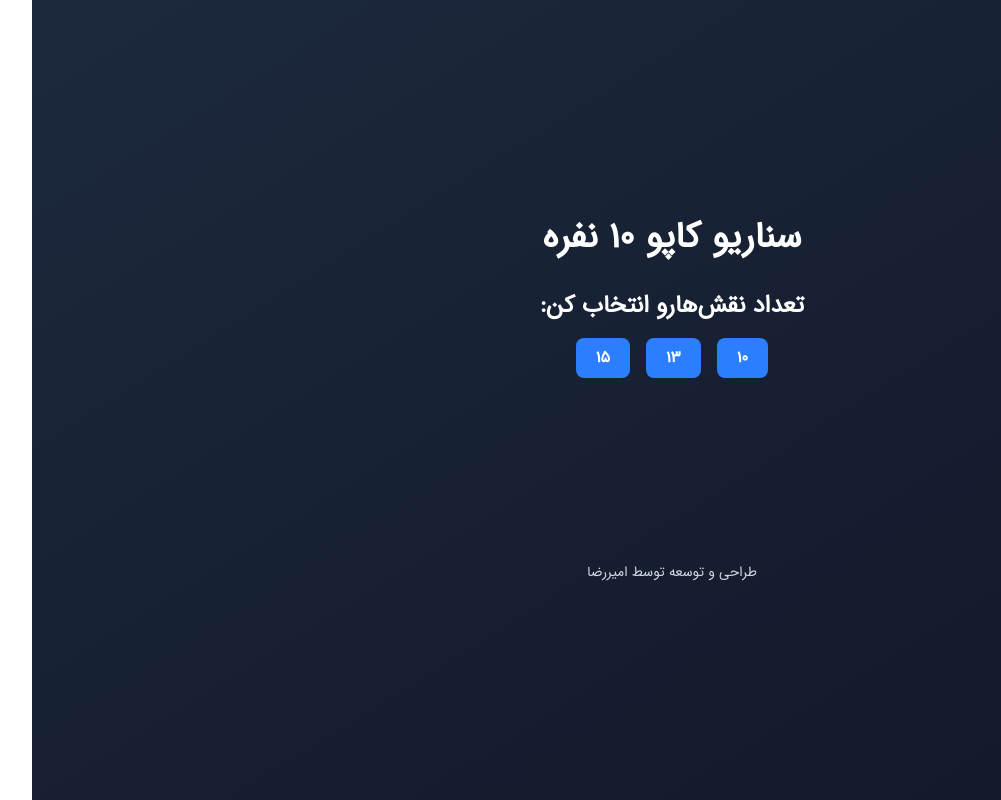
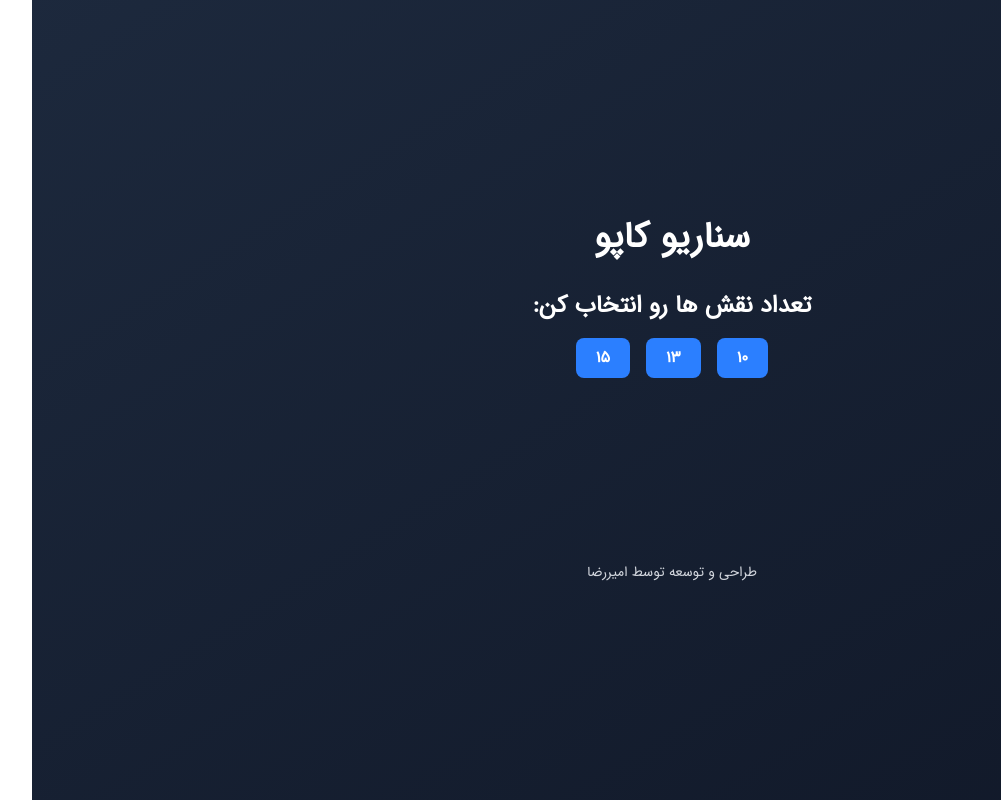
Before and after one commit to amirreza-dev/capo, a Next.js app: page / in a window 1280 px wide. Shown: the whole page, without its empty margins (87-1088 px from the left). Built offline with nearby package versions, Linux system fonts and the light colour scheme.

Commit message:
some update added

```diff
--- a/src/app/page.tsx
+++ b/src/app/page.tsx
@@ -54,10 +54,10 @@ export default function Home() {
  return (
   <main className='min-h-screen flex flex-col items-center justify-center bg-gradient-to-br from-slate-800 to-gray-900 text-white p-6'>
    <h1 className='text-4xl font-extrabold mb-8 text-center'>
-    سناریو کاپو {count === null ? 10 : count} نفره
+    سناریو کاپو {count === null ? null : `${count} ${'نفره'}`}
    </h1>
 
-   <h2 className='text-2xl font-semibold mb-4'>تعداد نقش‌هارو انتخاب کن:</h2>
+   <h2 className='text-2xl font-semibold mb-4'>تعداد نقش ها رو انتخاب کن:</h2>
 
    <div className='flex gap-4 mb-10'>
     {[10, 13, 15].map((num) => (
@@ -100,7 +100,7 @@ export default function Home() {
      </div>
 
      {remainingNames.length === 0 && !isShowing && (
-      <p className='mt-6 px-6 py-3 bg-red-600 text-white rounded-xl shadow-md text-lg font-medium'>
+      <p className='mt-6 px-6 py-3 bg-red-500 text-white rounded-xl shadow-md text-lg font-medium'>
        تمام نقش‌ها نمایش داده شدند!
       </p>
      )}
@@ -109,7 +109,11 @@ export default function Home() {
 
    <footer className='mt-36 text-sm text-gray-300'>
     طراحی و توسعه توسط{' '}
-    <Link href='https://amirreza.dev' className='hover:text-white'>
+    <Link
+     href='https://amirreza.dev'
+     target='_blank'
+     className='hover:text-white'
+    >
      امیررضا
     </Link>
    </footer>
```
